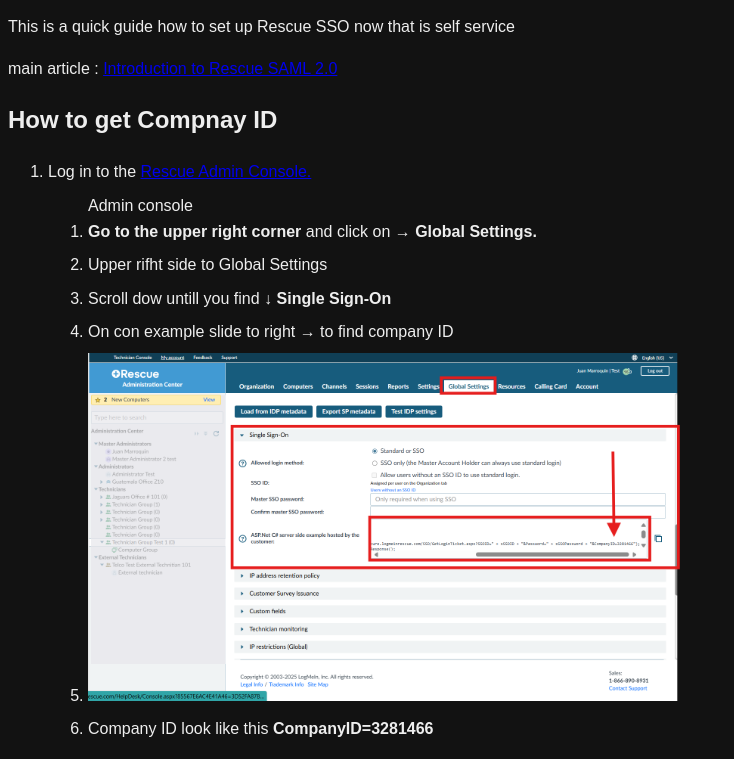
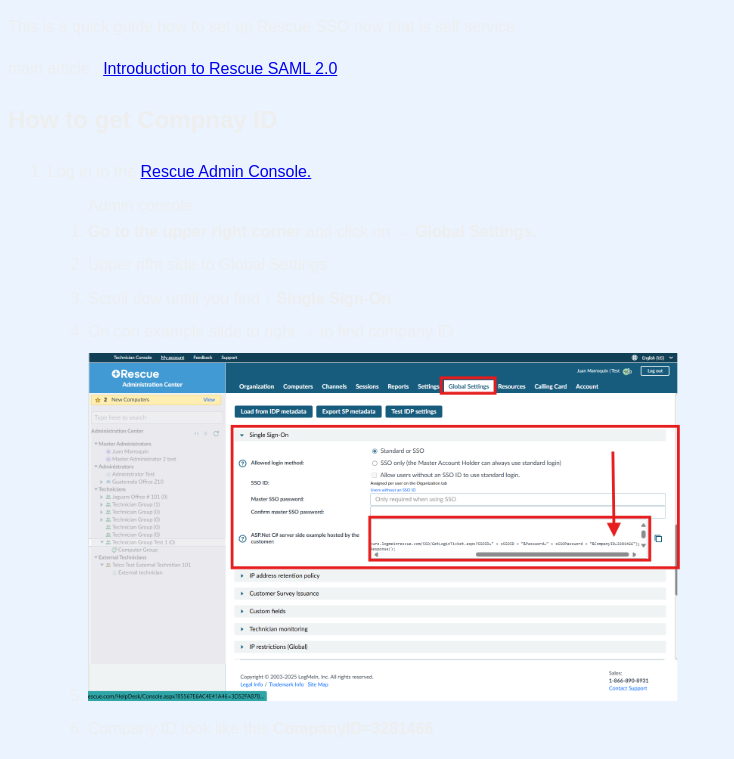
Before and after one commit to Juan-marro-33/RescueSSO, a plain HTML site: page index.html in a window 1280 px wide. Shown: the part 80-839 px from the top of the page, without its empty margins (0-734 px from the left). Drawn offline with Linux system fonts and the light colour scheme.

Commit message:
Update index.html

```diff
--- a/index.html
+++ b/index.html
@@ -9,7 +9,7 @@
 
         body{
             font-family: Arial, Helvetica, sans-serif;
-            background-color: #121212;
+            background-color: #388bfd1a;
              font-family: Arial, sans-serif;
              line-height: 1.6;
              color: #eee; /* texto claro */
```
